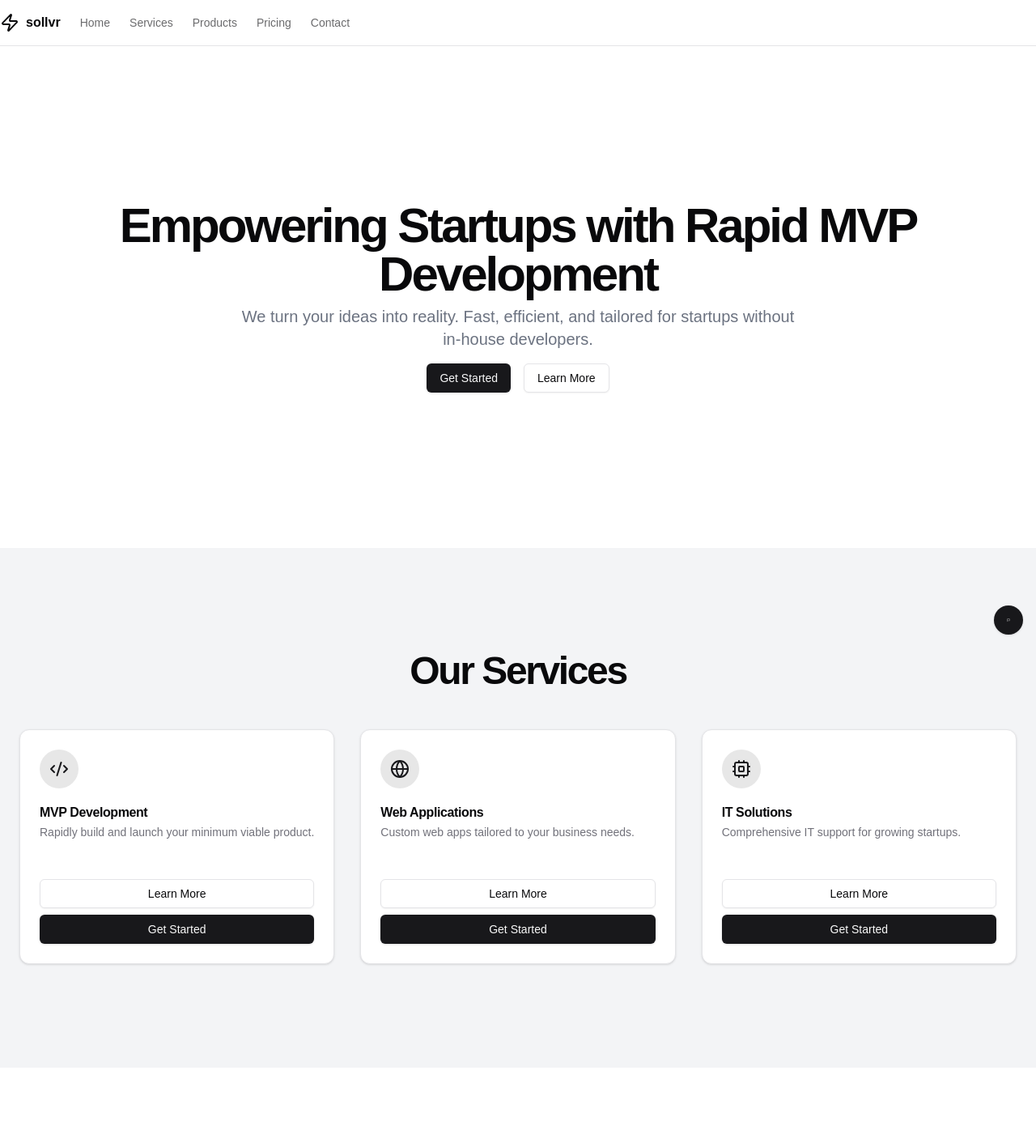
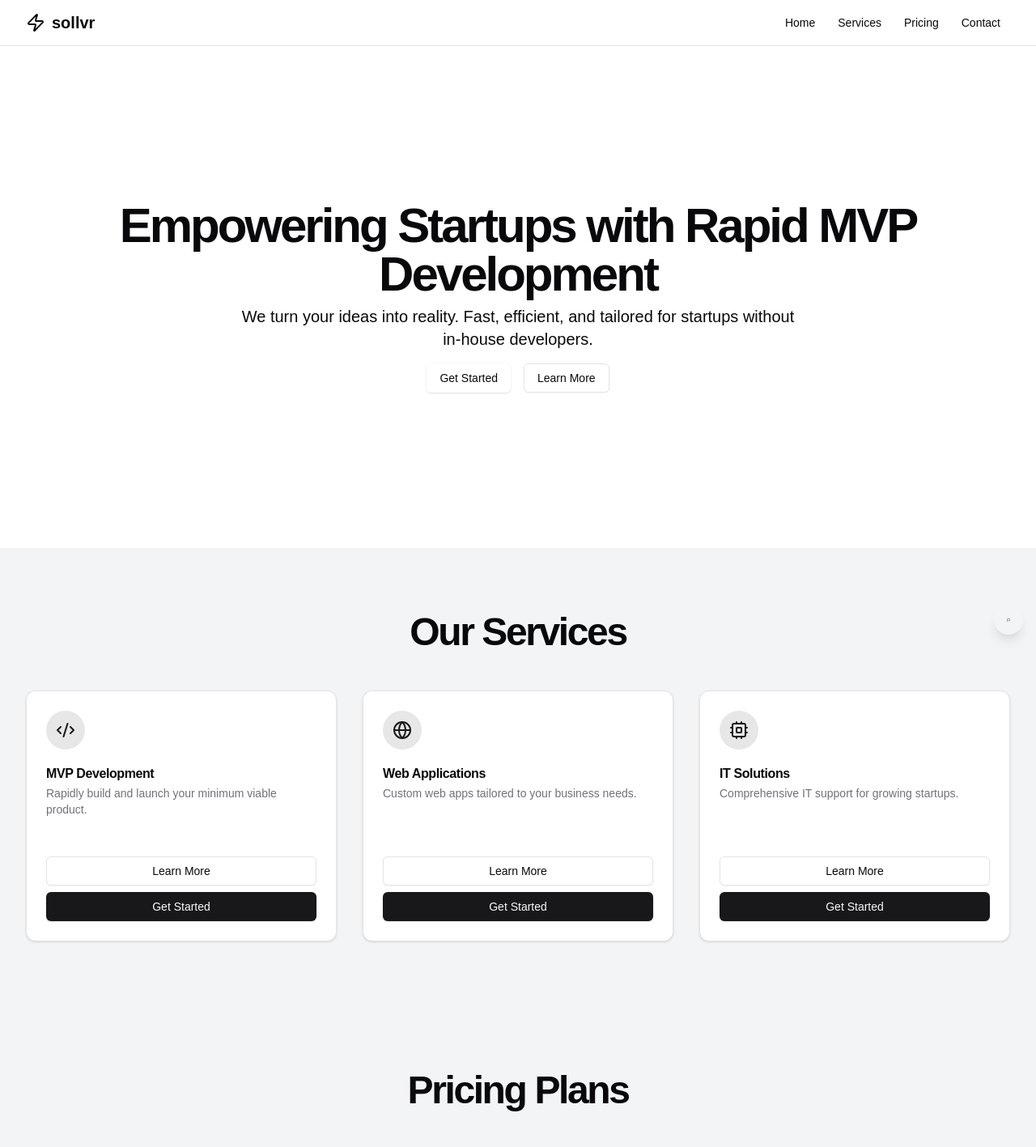
Before and after one commit to Sollvr/sollvr-website, a Next.js app: page / in a window 1280 px wide. Shown: the top 1417 px of the page at 81% size. Built offline with nearby package versions, Linux system fonts and the light colour scheme.

Commit message:
removed products page

```diff
--- a/components/home-page-with-expandable-sections.tsx
+++ b/components/home-page-with-expandable-sections.tsx
@@ -1,7 +1,7 @@
 "use client"
 
 import { useState, useEffect, useRef } from 'react'
-import { ArrowRight, CheckCircle2, ChevronDown, Code2, Cpu, Globe, Mail, MessageSquare, Phone, Send, X, Zap } from 'lucide-react'
+import { ArrowRight, CheckCircle2, ChevronDown, Code2, Cpu, Globe, Mail, MessageSquare, Phone, Send, X, Zap, Menu } from 'lucide-react'
 import { Button } from "@/components/ui/button"
 import { Input } from "@/components/ui/input"
 import { Card, CardContent, CardDescription, CardFooter, CardHeader, CardTitle } from "@/components/ui/card"
@@ -9,6 +9,7 @@ import { Avatar, AvatarFallback, AvatarImage } from "@/components/ui/avatar"
 import { toast, Toaster } from 'react-hot-toast'
 import { sendContactForm } from '../lib/contact'
 import { Dialog, DialogContent, DialogHeader, DialogTitle, DialogDescription, DialogFooter } from "@/components/ui/dialog"
+import { cn } from "@/lib/utils"
 
 export function HomePageWithExpandableSections() {
   const [selectedPlan, setSelectedPlan] = useState('starter')
@@ -31,13 +32,14 @@ export function HomePageWithExpandableSections() {
   const [isConfirmationPopupOpen, setIsConfirmationPopupOpen] = useState(false)
   const [isChatInquiryPopupOpen, setIsChatInquiryPopupOpen] = useState(false)
   const [selectedServiceFromChat, setSelectedServiceFromChat] = useState('')
+  const [isMobileMenuOpen, setIsMobileMenuOpen] = useState(false)
 
   const chatContainerRef = useRef<HTMLDivElement | null>(null)
 
   const plans = {
-    starter: { name: 'Starter', price: 999, time: '1 week' },
-    pro: { name: 'Pro', price: 2999, time: '2 weeks' },
-    enterprise: { name: 'Enterprise', price: 4999, time: '4 weeks' },
+    starter: { name: 'Starter', price: 249, time: '2 weeks' },
+    pro: { name: 'Pro', price: 499, time: '1 week' },
+    enterprise: { name: 'Enterprise', price: 999, time: '3 days' },
   }
 
   const services = [
@@ -173,75 +175,98 @@ export function HomePageWithExpandableSections() {
     }
   }
 
+  const toggleMobileMenu = () => {
+    setIsMobileMenuOpen(!isMobileMenuOpen)
+  }
+//add logo please
   return (
-    <div className="flex flex-col min-h-screen">
+    <div className="flex flex-col min-h-screen bg-primary-400 text-secondary-100">
       <Toaster position="bottom-right" />
-      <header className="sticky top-0 z-50 w-full border-b bg-background/95 backdrop-blur supports-[backdrop-filter]:bg-background/60">
-        <div className="container flex h-14 items-center">
-          <div className="mr-4 hidden md:flex">
-            <a className="mr-6 flex items-center space-x-2" href="/">
-              <Zap className="h-6 w-6" />
-              <span className="hidden font-bold sm:inline-block">sollvr</span>
+      <header className="sticky top-0 z-50 w-full border-b border-primary-300 bg-primary-500/95 backdrop-blur supports-[backdrop-filter]:bg-primary-500/60">
+        <div className="container mx-auto px-4 sm:px-6 lg:px-8 max-w-7xl">
+          <div className="flex h-14 items-center justify-between">
+            <a className="flex items-center space-x-2" href="/">
+              <Zap className="h-6 w-6 text-secondary-400" />
+              <span className="font-logo font-bold text-secondary-400 text-xl">sollvr</span>
             </a>
-            <nav className="flex items-center space-x-6 text-sm font-medium">
-              <a className="transition-colors hover:text-foreground/80 text-foreground/60" href="#home">
-                Home
+            <nav className="hidden md:flex items-center space-x-1 text-sm font-medium">
+              <a className="px-3 py-2 rounded-md transition-colors hover:bg-black hover:text-white" href="#home">Home</a>
+              <a className="px-3 py-2 rounded-md transition-colors hover:bg-black hover:text-white" href="#services">Services</a>
+              <a className="px-3 py-2 rounded-md transition-colors hover:bg-black hover:text-white" href="#pricing">Pricing</a>
+              <a className="px-3 py-2 rounded-md transition-colors hover:bg-black hover:text-white" href="#contact">Contact</a>
+            </nav>
+            <Button className="md:hidden" size="icon" variant="ghost" onClick={toggleMobileMenu}>
+              <Menu className="h-6 w-6 text-secondary-200" />
+            </Button>
+          </div>
+        </div>
+      </header>
+      {/* Mobile Menu */}
+      {isMobileMenuOpen && (
+        <div className="md:hidden fixed inset-0 z-50 bg-primary-500/95 backdrop-blur supports-[backdrop-filter]:bg-primary-500/60">
+          <div className="container mx-auto px-4 py-6">
+            <div className="flex justify-between items-center mb-6">
+              <a className="flex items-center space-x-2" href="/">
+                <Zap className="h-6 w-6 text-secondary-400" />
+                <span className="font-logo font-bold text-secondary-400 text-xl">sollvr</span>
               </a>
-              <a className="transition-colors hover:text-foreground/80 text-foreground/60" href="#services">
-                Services
-              </a>
-              <a className="transition-colors hover:text-foreground/80 text-foreground/60" href="#products">
-                Products
-              </a>
-              <a className="transition-colors hover:text-foreground/80 text-foreground/60" href="#pricing">
-                Pricing
-              </a>
-              <a className="transition-colors hover:text-foreground/80 text-foreground/60" href="#contact">
-                Contact
-              </a>
+              <Button size="icon" variant="ghost" onClick={toggleMobileMenu}>
+                <X className="h-6 w-6 text-secondary-200" />
+              </Button>
+            </div>
+            <nav className="flex flex-col space-y-4">
+              <a className="text-lg font-medium px-3 py-2 rounded-md transition-colors hover:bg-primary-600 hover:text-secondary-200" href="#home" onClick={toggleMobileMenu}>Home</a>
+              <a className="text-lg font-medium px-3 py-2 rounded-md transition-colors hover:bg-primary-600 hover:text-secondary-200" href="#services" onClick={toggleMobileMenu}>Services</a>
+              <a className="text-lg font-medium px-3 py-2 rounded-md transition-colors hover:bg-primary-600 hover:text-secondary-200" href="#products" onClick={toggleMobileMenu}>Products</a>
+              <a className="text-lg font-medium px-3 py-2 rounded-md transition-colors hover:bg-primary-600 hover:text-secondary-200" href="#pricing" onClick={toggleMobileMenu}>Pricing</a>
+              <a className="text-lg font-medium px-3 py-2 rounded-md transition-colors hover:bg-primary-600 hover:text-secondary-200" href="#contact" onClick={toggleMobileMenu}>Contact</a>
             </nav>
           </div>
         </div>
-      </header>
+      )}
       <main className="flex-1">
-        <section id="home" className="w-full py-12 md:py-24 lg:py-32 xl:py-48">
-          <div className="container px-4 md:px-6">
+        <section id="home" className="w-full py-12 md:py-24 lg:py-32 xl:py-48 bg-primary-300">
+          <div className="container mx-auto px-4 sm:px-6 lg:px-8 max-w-7xl">
             <div className="flex flex-col items-center space-y-4 text-center">
               <div className="space-y-2">
-                <h1 className="text-3xl font-bold tracking-tighter sm:text-4xl md:text-5xl lg:text-6xl/none">
+                <h1 className="text-3xl font-bold tracking-tighter sm:text-4xl md:text-5xl lg:text-6xl/none text-secondary-400">
                   Empowering Startups with Rapid MVP Development
                 </h1>
-                <p className="mx-auto max-w-[700px] text-gray-500 md:text-xl dark:text-gray-400">
+                <p className="mx-auto max-w-[700px] text-secondary-200 md:text-xl">
                   We turn your ideas into reality. Fast, efficient, and tailored for startups without in-house developers.
                 </p>
               </div>
               <div className="space-x-4">
-                <Button asChild>
+                <Button asChild className="bg-secondary-400 text-primary-700 hover:bg-black hover:text-white transition-colors">
                   <a href="#contact">Get Started</a>
                 </Button>
-                <Button variant="outline" onClick={toggleHomeExpansion}>
+                <Button
+                  variant="outline"
+                  onClick={toggleHomeExpansion}
+                  className="text-secondary-200 border-secondary-200 hover:bg-black hover:text-white transition-colors"
+                >
                   {isHomeExpanded ? 'Show Less' : 'Learn More'}
                 </Button>
               </div>
               {isHomeExpanded && (
-                <Card className="mt-8 w-full max-w-3xl">
+                <Card className="mt-8 w-full max-w-3xl bg-primary-200 text-primary-800">
                   <CardHeader>
-                    <CardTitle>About Sollvr</CardTitle>
+                    <CardTitle className="text-primary-900">About Sollvr</CardTitle>
                   </CardHeader>
                   <CardContent>
-                    <p className="text-gray-500 dark:text-gray-400">
+                    <p className="text-primary-700">
                       Sollvr is a cutting-edge technology company specializing in rapid MVP development, web application creation, and comprehensive IT solutions for startups. We understand the unique challenges faced by new businesses and have tailored our services to meet these specific needs.
                     </p>
-                    <h3 className="text-lg font-semibold mt-4 mb-2">Our Approach</h3>
-                    <ul className="list-disc pl-5 space-y-2 text-gray-500 dark:text-gray-400">
+                    <h3 className="text-lg font-semibold mt-4 mb-2 text-primary-900">Our Approach</h3>
+                    <ul className="list-disc pl-5 space-y-2 text-primary-700">
                       <li>Rapid Prototyping: We quickly turn your ideas into functional prototypes, allowing for early testing and validation.</li>
                       <li>Agile Development: Our iterative approach ensures flexibility and allows for continuous improvement based on feedback.</li>
                       <li>Scalable Solutions: We build with growth in mind, ensuring your MVP can evolve into a full-fledged product.</li>
                       <li>Tech Stack Expertise: Our team is proficient in a wide range of modern technologies, allowing us to choose the best tools for your project.</li>
                       <li>Ongoing Support: We don't just build and leave. We provide continued support to ensure your product's success.</li>
                     </ul>
-                    <h3 className="text-lg font-semibold mt-4 mb-2">Why Choose Sollvr?</h3>
-                    <p className="text-gray-500 dark:text-gray-400">
+                    <h3 className="text-lg font-semibold mt-4 mb-2 text-primary-900">Why Choose Sollvr?</h3>
+                    <p className="text-primary-700">
                       At Sollvr, we combine technical expertise with a deep understanding of the startup ecosystem. Our team of experienced developers, designers, and project managers work closely with you to bring your vision to life. We're not just service providers; we're your technology partners, committed to your success.
                     </p>
                   </CardContent>
@@ -250,10 +275,10 @@ export function HomePageWithExpandableSections() {
             </div>
           </div>
         </section>
-        <section id="services" className="w-full py-12 md:py-24 lg:py-32 bg-gray-100 dark:bg-gray-800">
-          <div className="container px-4 md:px-6">
+        <section id="services" className="w-full py-12 md:py-16 lg:py-20 bg-gray-100 dark:bg-gray-800">
+          <div className="container mx-auto px-4 sm:px-6 lg:px-8 max-w-7xl">
             <h2 className="text-3xl font-bold tracking-tighter sm:text-5xl text-center mb-12">Our Services</h2>
-            <div className="grid grid-cols-1 md:grid-cols-2 lg:grid-cols-3 gap-8">
+            <div className="grid grid-cols-1 md:grid-cols-2 lg:grid-cols-3 gap-6 lg:gap-8">
               {services.map((service) => (
                 <Card key={service.id} className="flex flex-col">
                   <CardHeader>
@@ -272,13 +297,13 @@ export function HomePageWithExpandableSections() {
                     <Button
                       variant="outline"
                       onClick={() => toggleServiceExpansion(service.id)}
-                      className="w-full"
+                      className="w-full hover:bg-black hover:text-white transition-colors"
                     >
                       {expandedService === service.id ? 'Show Less' : 'Learn More'}
                     </Button>
                     <Button
                       onClick={() => handleGetStarted('service', service.id)}
-                      className="w-full"
+                      className="w-full hover:bg-black hover:text-white transition-colors"
                     >
                       Get Started
                     </Button>
@@ -288,10 +313,11 @@ export function HomePageWithExpandableSections() {
             </div>
           </div>
         </section>
+        {/* Comment out the entire products section
         <section id="products" className="w-full py-12 md:py-24 lg:py-32">
-          <div className="container px-4 md:px-6">
+          <div className="container mx-auto px-4 sm:px-6 lg:px-8 max-w-7xl">
             <h2 className="text-3xl font-bold tracking-tighter sm:text-5xl text-center mb-12">Our Products</h2>
-            <div className="grid grid-cols-1 md:grid-cols-2 lg:grid-cols-3 gap-8">
+            <div className="grid grid-cols-1 sm:grid-cols-2 lg:grid-cols-3 gap-6 lg:gap-8">
               <div className="flex flex-col items-center text-center">
                 <img
                   alt="Product 1"
@@ -328,10 +354,11 @@ export function HomePageWithExpandableSections() {
             </div>
           </div>
         </section>
-        <section id="pricing" className="w-full py-12 md:py-24 lg:py-32 bg-gray-100 dark:bg-gray-800">
-          <div className="container px-4 md:px-6">
+        */}
+        <section id="pricing" className="w-full py-12 md:py-16 lg:py-20 bg-gray-100 dark:bg-gray-800">
+          <div className="container mx-auto px-4 sm:px-6 lg:px-8 max-w-7xl">
             <h2 className="text-3xl font-bold tracking-tighter sm:text-5xl text-center mb-12">Pricing Plans</h2>
-            <div className="grid grid-cols-1 md:grid-cols-3 gap-8">
+            <div className="grid grid-cols-1 md:grid-cols-3 gap-6 lg:gap-8">
               {Object.entries(plans).map(([key, plan]) => (
                 <Card key={key} className={selectedPlan === key ? 'border-primary' : ''}>
                   <CardHeader>
@@ -358,7 +385,7 @@ export function HomePageWithExpandableSections() {
                   <CardFooter>
                     <Button
                       onClick={() => handleGetStarted('plan', key)}
-                      className="w-full"
+                      className="w-full hover:bg-black hover:text-white transition-colors"
                     >
                       Select Plan
                     </Button>
@@ -368,24 +395,20 @@ export function HomePageWithExpandableSections() {
             </div>
           </div>
         </section>
-        <section id="contact" className="w-full py-12 md:py-24 lg:py-32">
-          <div className="container px-4 md:px-6">
-            <h2 className="text-3xl font-bold tracking-tighter sm:text-5xl text-center mb-12">Contact Us</h2>
-            <div className="grid grid-cols-1 md:grid-cols-2 gap-8">
+        <section id="contact" className="w-full py-12 md:py-24 lg:py-32 bg-primary-500">
+          <div className="container mx-auto px-4 sm:px-6 lg:px-8 max-w-7xl">
+            <h2 className="text-3xl font-bold tracking-tighter sm:text-5xl text-center mb-12 text-secondary-400">Contact Us</h2>
+            <div className="grid grid-cols-1 lg:grid-cols-2 gap-8">
               <div className="space-y-4">
-                <h3 className="text-xl font-bold">Get in Touch</h3>
-                <p className="text-gray-500 dark:text-gray-400">
+                <h3 className="text-xl font-bold text-secondary-300">Get in Touch</h3>
+                <p className="text-secondary-100">
                   Have questions or ready to start your project? Reach out to us!
                 </p>
                 <div className="flex items-center space-x-2">
-                  <Mail className="h-5 w-5 text-primary" />
-                  <span>contact@sollvr.com</span>
+                  <Mail className="h-5 w-5 text-secondary-400" />
+                  <span className="text-secondary-200">contact@sollvr.com</span>
                 </div>
-                <div className="flex items-center space-x-2">
-                  <Phone className="h-5 w-5 text-primary" />
-                  <span>+1 (555) 123-4567</span>
                 </div>
-              </div>
               <form onSubmit={handleContactSubmit} className="space-y-4">
                 <div className="space-y-2">
                   <label htmlFor="name">Name</label>
@@ -423,30 +446,26 @@ export function HomePageWithExpandableSections() {
                     required
                   ></textarea>
                 </div>
-                <Button type="submit">Send Message</Button>
+                <Button
+                  type="submit"
+                  className="bg-secondary-400 text-primary-700 hover:bg-black hover:text-white transition-colors"
+                >
+                  Send Message
+                </Button>
               </form>
             </div>
           </div>
         </section>
       </main>
-      <footer className="w-full py-6 bg-gray-100 dark:bg-gray-800">
-        <div className="container px-4 md:px-6">
-          <div className="flex flex-col items-center justify-between gap-4 md:flex-row">
+      <footer className="w-full py-6 bg-primary-600">
+        <div className="container mx-auto px-4 sm:px-6 lg:px-8 max-w-7xl">
+          <div className="flex flex-col sm:flex-row items-center justify-between gap-4">
             <div className="flex items-center gap-2">
-              <Zap className="h-6 w-6" />
-              <span className="font-bold">sollvr</span>
+              <Zap className="h-6 w-6 text-secondary-400" />
+              <span className="font-logo font-bold text-secondary-400 text-xl">sollvr</span>
             </div>
-            <p className="text-center text-sm leading-loose text-gray-500 dark:text-gray-400 md:text-left">
-              © 2023 sollvr. All rights reserved.
+            <p className="text-center text-sm text-secondary-200">
             </p>
-            <div className="flex items-center gap-4">
-              <a href="#" className="text-gray-500 hover:text-gray-700 dark:text-gray-400 dark:hover:text-gray-300">
-                <MessageSquare className="h-5 w-5" />
-              </a>
-              <a href="#" className="text-gray-500 hover:text-gray-700 dark:text-gray-400 dark:hover:text-gray-300">
-                <Mail className="h-5 w-5" />
-              </a>
-            </div>
           </div>
         </div>
       </footer>
@@ -454,7 +473,10 @@ export function HomePageWithExpandableSections() {
       {/* Chat Button */}
       <Button
         onClick={() => setIsChatOpen(true)}
-        className="fixed bottom-4 right-4 rounded-full p-4"
+        className={cn(
+          "fixed bottom-4 right-4 z-50 rounded-full p-4 shadow-lg",
+          "bg-secondary-400 hover:bg-black text-primary-700 hover:text-white transition-colors"
+        )}
         size="icon"
       >
         <MessageSquare className="h-6 w-6" />
@@ -462,14 +484,14 @@ export function HomePageWithExpandableSections() {
 
       {/* Chat Interface */}
       {isChatOpen && (
-        <Card className="fixed bottom-4 right-4 w-80 h-96 flex flex-col">
-          <CardHeader className="flex flex-row items-center">
-            <CardTitle>Chat with AI</CardTitle>
+        <Card className="fixed bottom-4 right-4 w-full sm:w-80 h-96 flex flex-col z-50 shadow-xl bg-primary-200 text-secondary-900">
+          <CardHeader className="flex flex-row items-center bg-primary-300">
+            <CardTitle className="text-secondary-800">Chat with AI</CardTitle>
             <Button
               onClick={() => setIsChatOpen(false)}
               variant="ghost"
               size="icon"
-              className="ml-auto"
+              className="ml-auto text-secondary-700 hover:bg-black hover:text-white transition-colors"
             >
               <X className="h-4 w-4" />
               <span className="sr-only">Close</span>
@@ -500,8 +522,14 @@ export function HomePageWithExpandableSections() {
                 placeholder="Type your message..."
                 value={inputMessage}
                 onChange={(e) => setInputMessage(e.target.value)}
+                className="bg-primary-100 text-secondary-900 placeholder-secondary-500"
               />
-              <Button type="submit" size="icon" disabled={isLoading}>
+              <Button
+                type="submit"
+                size="icon"
+                disabled={isLoading}
+                className="bg-secondary-400 text-primary-700 hover:bg-black hover:text-white transition-colors"
+              >
                 <Send className="h-4 w-4" />
                 <span className="sr-only">Send</span>
               </Button>
```
